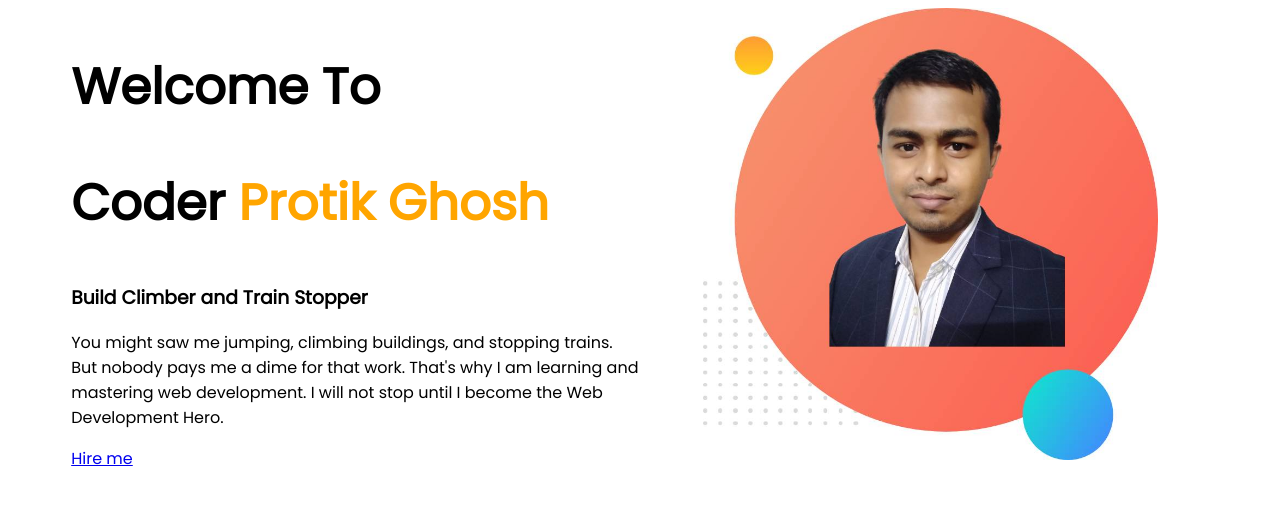
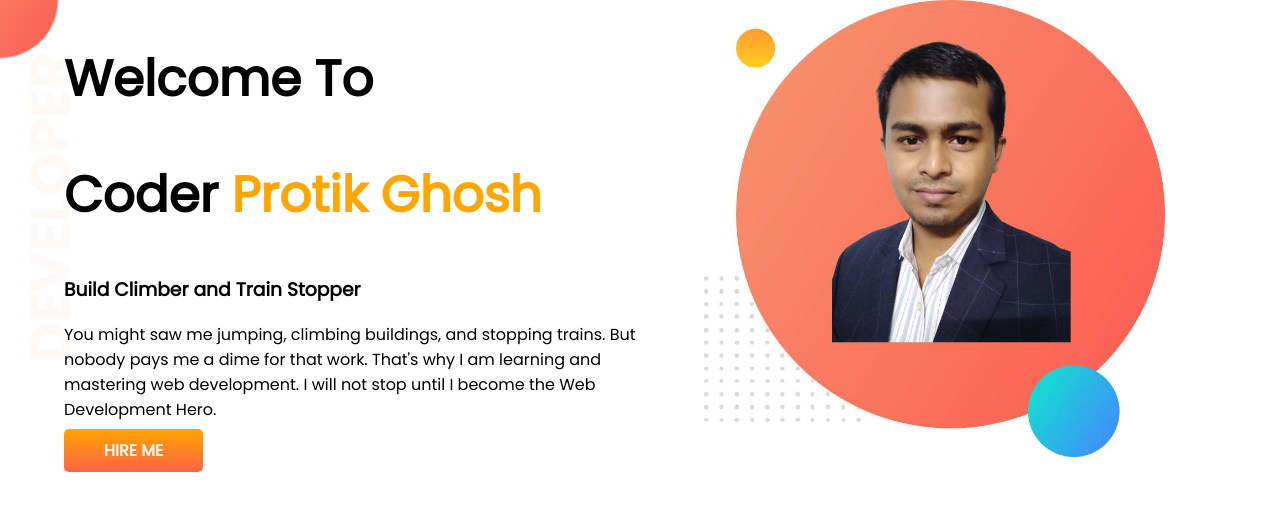
Before and after one commit to CoderProtikGhosh/developer-portfolio, a plain HTML site: page index.html in a window 1280 px wide. Drawn offline with Linux system fonts and the light colour scheme.

Commit message:
Completed a header section

```diff
--- a/index.html
+++ b/index.html
@@ -20,7 +20,7 @@
             <h1>Coder <span>Protik Ghosh</span></h1>
             <h3>Build Climber and Train Stopper</h3>
             <p>You might saw me jumping, climbing buildings, and stopping trains. But nobody pays me a dime for that work. That's why I am learning and mastering web development. I will not stop until I become the Web Development Hero.</p>
-            <a href="https://www.linkedin.com/in/protik-ghosh-519770a9/" target="_blank">Hire me</a>
+            <a class="link-button" href="https://www.linkedin.com/in/protik-ghosh-519770a9/" target="_blank">Hire me</a>
         </div>
         <div class="half-width">
             <img src="images/protik.jpg" alt="Protik Profile Picture">
--- a/style.css
+++ b/style.css
@@ -1,5 +1,6 @@
 body {
     font-family: 'Poppins', sans-serif;
+    margin: 0;
 }
 
 h1 {
@@ -22,3 +23,18 @@ section {
 .half-width img {
     width: 80%;
 }
+
+.link-button {
+    text-decoration: none;
+    text-transform: uppercase;
+    background-image: linear-gradient(orange, tomato);
+    padding: 10px 40px;
+    color: white;
+    border-radius: 5px;
+    font-weight: 700;
+}
+
+.heading {
+    background-image: url(images/top-banner.png);
+    background-repeat: no-repeat;
+}
```
